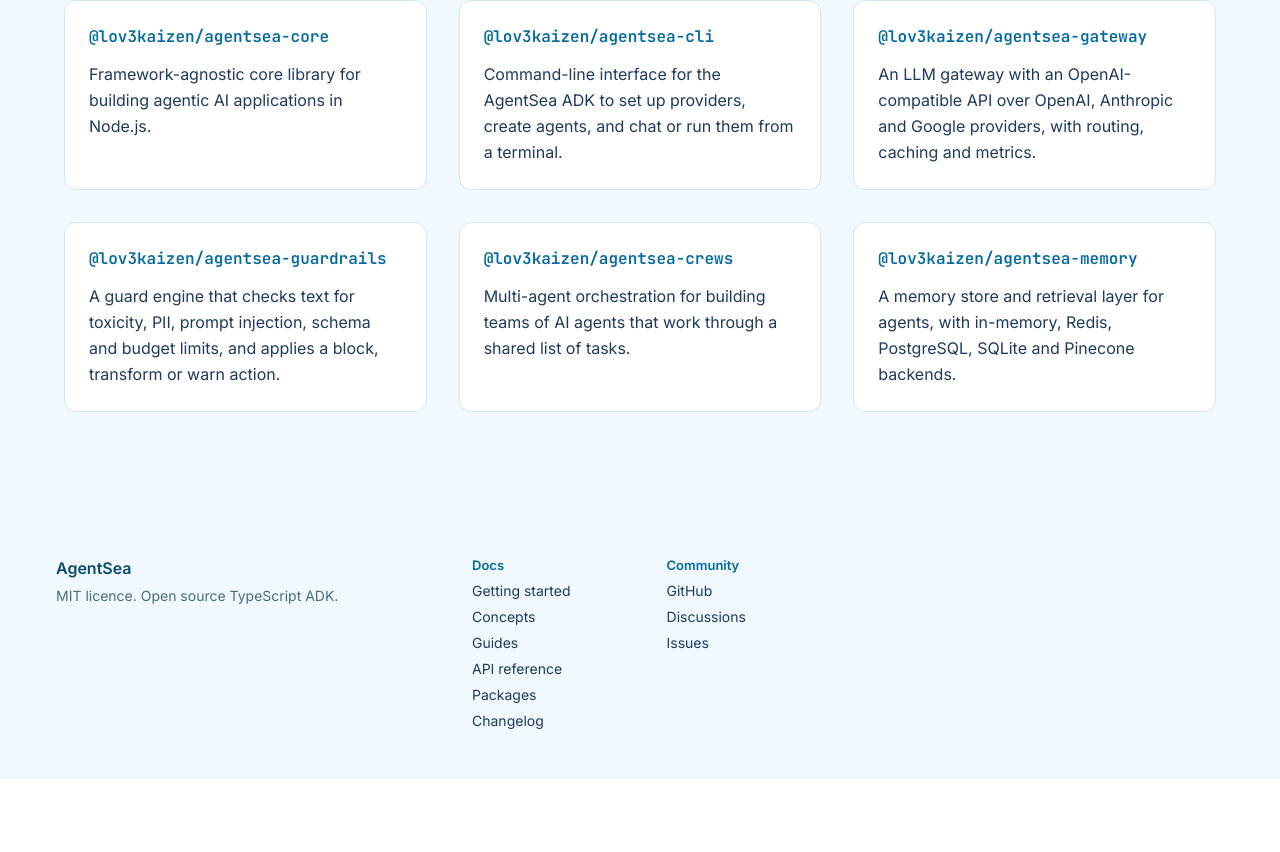
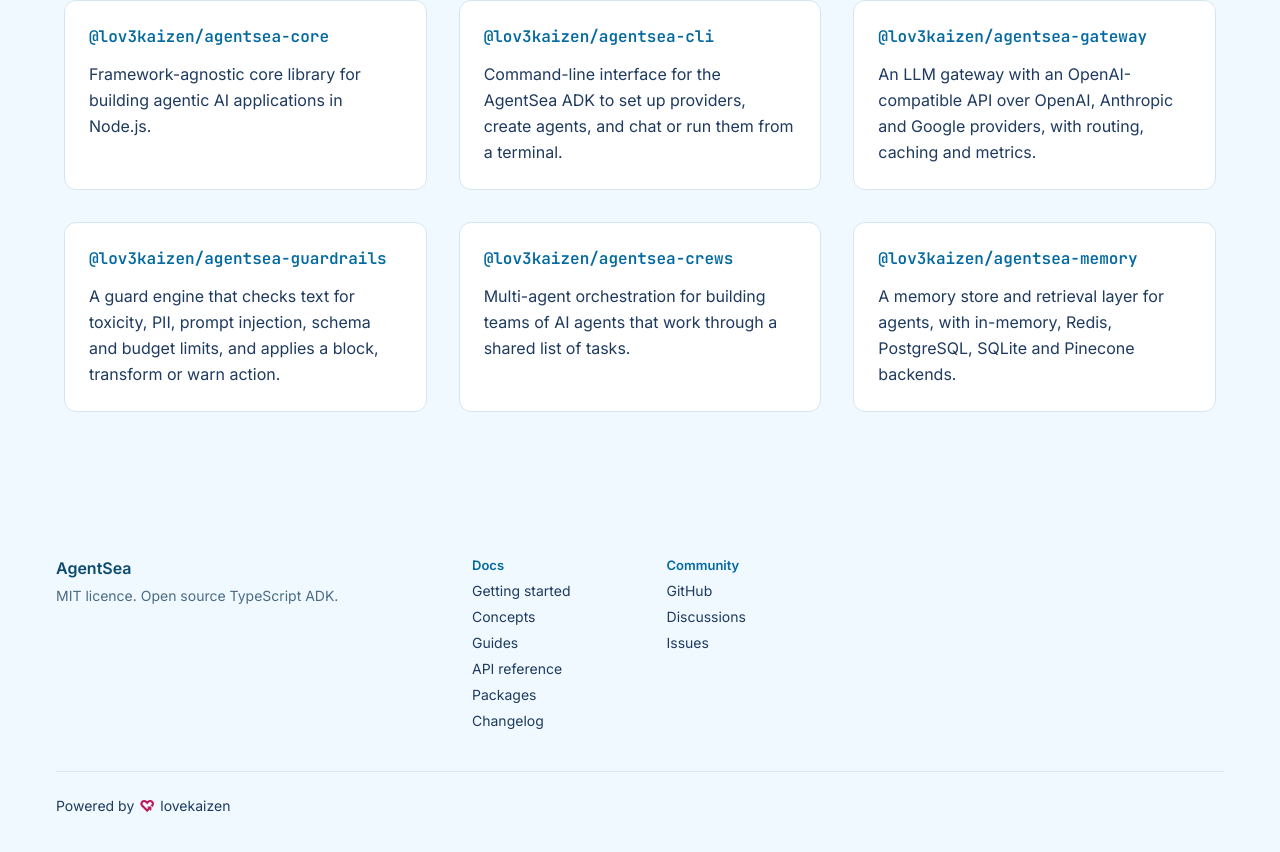
Before and after one commit to lovekaizen/agentsea-web, a Next.js app: page / in a window 1280 px wide. Shown: the part 1140-1992 px from the top of the page. Before the commit the page ends 1919 px from the top, so only its background shows below. Built offline with nearby package versions, Linux system fonts and the light colour scheme.

Commit message:
feat(footer): link Powered by lovekaizen with reusable heart mark
Adds a footer line linking back to lovekaizen.com, with the heart from the
lovekaizen logo. HeartMark is a standalone component so other sites can reuse it.

```diff
--- /dev/null
+++ b/app/components/brand/HeartMark.tsx
@@ -0,0 +1,22 @@
+// The heart from the lovekaizen logo (agency-web/apps/web/src/components/logo.tsx).
+// Reusable across lovekaizen sites: copy this file, or move it to a shared package.
+// Fills with currentColor, so set the colour with a Tailwind text-* class.
+
+export function HeartMark({ className }: { className?: string }) {
+  return (
+    <svg
+      className={className}
+      viewBox="0.9 12.5 134 117"
+      xmlns="http://www.w3.org/2000/svg"
+      aria-hidden="true"
+      focusable="false"
+    >
+      <path
+        fill="currentColor"
+        d="M98.36,12.57c-9.64,0-18.88,3.82-25.71,10.65l-3.01,3.01-3.01-3.01c-6.83-6.83-16.07-10.65-25.71-10.65s-18.88,3.82-25.71,10.65C.94,37.48.94,60.58,15.2,74.84l51.22,51.22,3.21,3.21h0l3.21-3.01,24.1-24.1v6.63c0,3.62,2.81,6.43,6.43,6.43s6.43-2.81,6.43-6.43v-27.32c0-3.62-2.81-6.43-6.43-6.43h-24.91c-3.62,0-6.43,2.81-6.43,6.43s2.81,6.43,6.43,6.43h3.21l-12.25,12.25-25.11-25.11-3.21-3.21h0l-11.45-11.45c-6.03-6.23-6.03-16.07,0-22.3,3.01-3.01,7.03-4.62,11.05-4.62s8.24,1.61,11.05,4.62l14.46,14.46,3.41,3.41,2.41-2.61.8-.8,14.26-14.26c3.01-3.01,6.83-4.62,11.05-4.62s8.24,1.61,11.05,4.62,4.62,7.03,4.62,11.05-1.61,8.24-4.62,11.05l-5.62,5.62-.4.4-3.82,3.41h9.04c3.62,0,6.43,2.81,6.43,6.43v7.63l9.24-9.04c6.83-6.83,10.65-16.07,10.65-25.71s-3.82-18.88-10.65-25.71c-6.83-6.83-16.07-10.65-25.71-10.65h0v-.2h0Z"
+      />
+    </svg>
+  );
+}
+
+export const LOVEKAIZEN_URL = 'https://lovekaizen.com';
--- a/app/components/docs/SiteFooter.tsx
+++ b/app/components/docs/SiteFooter.tsx
@@ -1,4 +1,5 @@
 import Link from 'next/link';
+import { HeartMark, LOVEKAIZEN_URL } from '../brand/HeartMark';
 import { GITHUB_URL } from './SiteTopBar';
 
 const docsLinks = [
@@ -41,6 +42,19 @@
           </a>
         </div>
       </div>
+
+      <div className="mx-auto mt-10 flex max-w-[1328px] items-center border-t border-brand-navy/10 pt-6 text-sm text-ink-muted">
+        <a
+          href={LOVEKAIZEN_URL}
+          target="_blank"
+          rel="noopener noreferrer"
+          className="inline-flex items-center gap-1.5 text-brand-navy hover:text-brand-deep"
+        >
+          Powered by
+          <HeartMark className="h-3.5 w-3.5 text-[#be185d]" />
+          lovekaizen
+        </a>
+      </div>
     </footer>
   );
 }
```
